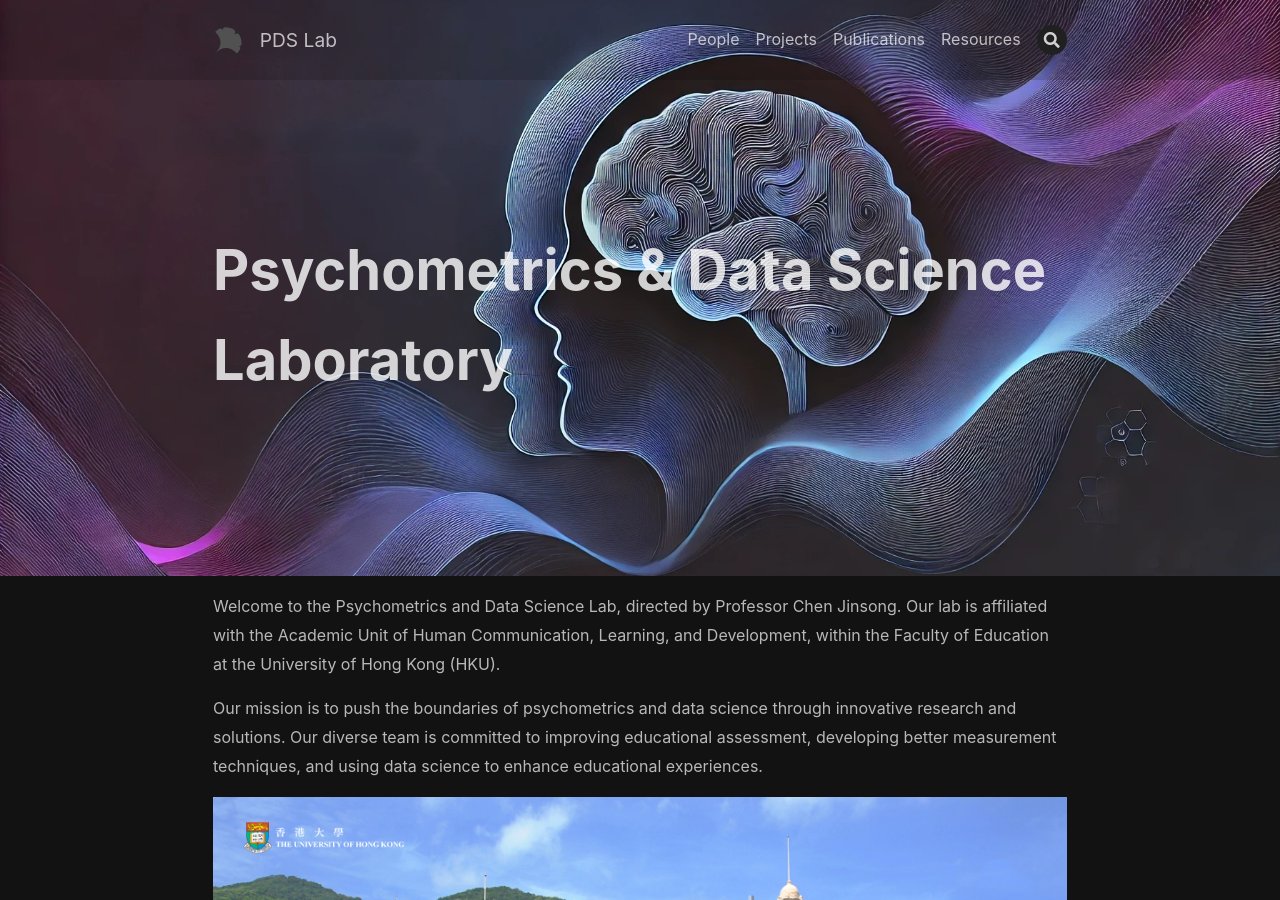
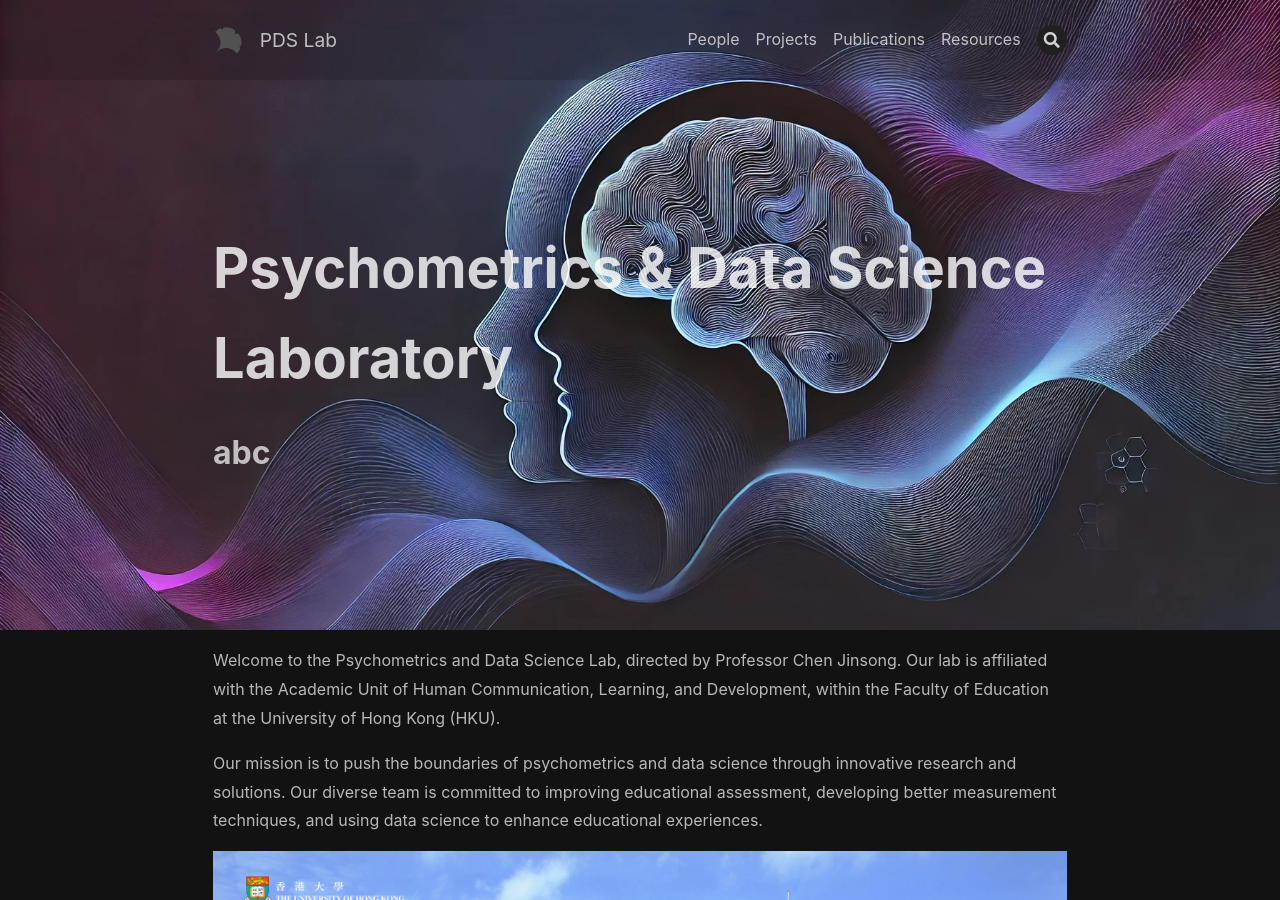
Before and after one commit to psychometrics-ds/psychometrics-ds.github.io, a Jekyll site: the page built from index.md, in a window 1280 px wide and 900 px high. Built offline with Jekyll 4.4.1, drawn with Linux system fonts in a browser that asks for light colours; nearby versions of some CDN libraries.

Commit message:
Update index.md

```diff
--- a/index.md
+++ b/index.md
@@ -10,6 +10,8 @@ article_header:
   background_color: '#123'
   background_image:
     src: /assets/bg.webp
+  excerpt: abc
+excerpt: abc
 ---
 
 Welcome to the Psychometrics and Data Science Lab, directed by Professor Chen Jinsong. Our lab is affiliated with the Academic Unit of Human Communication, Learning, and Development, within the Faculty of Education at the University of Hong Kong (HKU).
```
